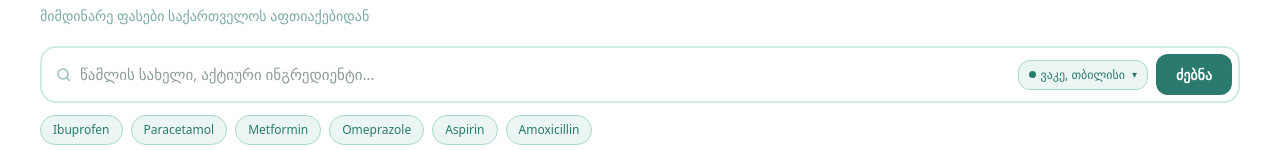
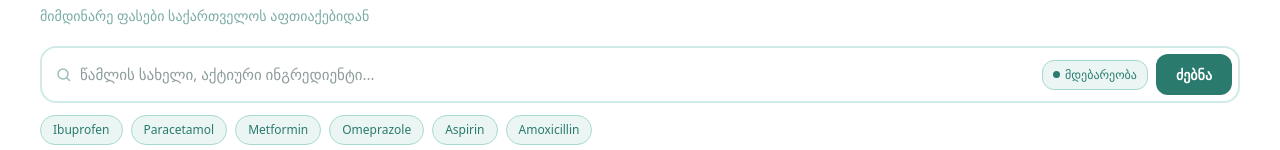
Before and after one commit to mouravi573/sapovnela, a Next.js app: page /search in a window 1280 px wide. Shown: the part 158-308 px from the top of the page. Built offline with nearby package versions, Linux system fonts and the light colour scheme.

Commit message:
neutral default location label

```diff
--- a/app/portal/dashboard/page.js
+++ b/app/portal/dashboard/page.js
@@ -12,7 +12,7 @@ const t = {
     inStock: "Medicines in stock",
     totalListings: "Total listings",
     district: "District",
-    weeklyViews: "Views this week",
+    weeklyViews: "Searches nearby this week",
     championPrice: "Champion price",
     aiTitle: "AI Insight",
     aiEmpty:
--- a/app/search/page.js
+++ b/app/search/page.js
@@ -37,7 +37,7 @@ const translations = {
     ],
     portal: "For Pharmacies",
     generic: "Generic",
-    location: "Vake, Tbilisi",
+    location: "Location",
     locating: "Locating...",
     yourLocation: "Your location",
     tagline: "Georgia's medicine price finder",
@@ -77,7 +77,7 @@ const translations = {
     ],
     portal: "აფთიაქებისთვის",
     generic: "გენერიკული",
-    location: "ვაკე, თბილისი",
+    location: "მდებარეობა",
     locating: "მდებარეობა...",
     yourLocation: "შენი მდებარეობა",
     tagline: "წამლების ფასების საძიებო საქართველოში",
@@ -534,7 +534,6 @@ export default function Search() {
                     : customDistrict
                       ? customDistrict
                       : t.location}
-                <span style={{ fontSize: "10px", marginLeft: "2px" }}>▾</span>
               </div>
               {showDistricts && (
                 <div
```
